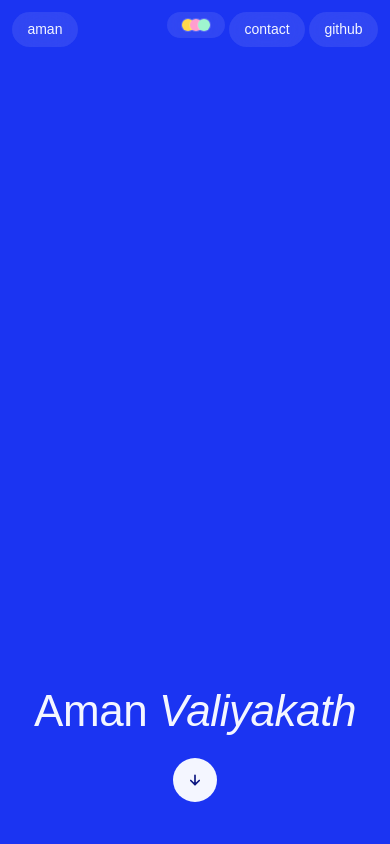
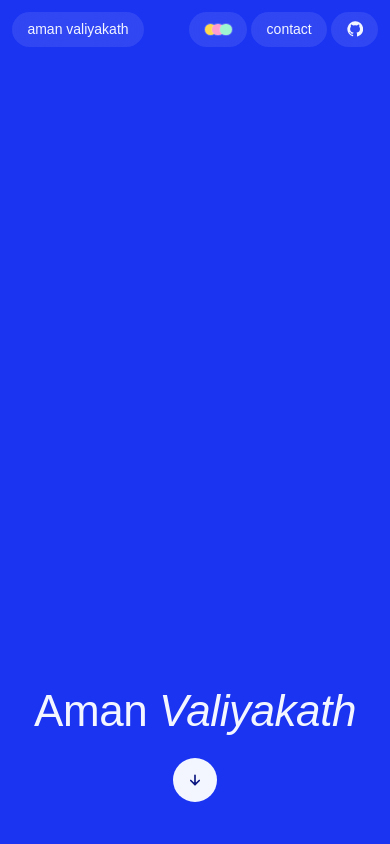
Before and after one commit to amansxcalibur/portfolio, a Next.js app: page / in a window 390 px wide. Shown: the top 844 px of the page. Built offline with nearby package versions, Linux system fonts and the light colour scheme; a web font is replaced by a local one.

Commit message:
feat: github logo and full name in the mobile nav; even island heights

```diff
--- a/src/components/icons.tsx
+++ b/src/components/icons.tsx
@@ -66,3 +66,16 @@ export function SquiggleIcon({ className }: { className?: string }) {
     </svg>
   );
 }
+
+export function GitHubIcon({ className }: { className?: string }) {
+  return (
+    <svg
+      viewBox="0 0 24 24"
+      aria-hidden="true"
+      fill="currentColor"
+      className={className ?? "size-[0.85em]"}
+    >
+      <path d="M12 .5a11.5 11.5 0 0 0-3.64 22.41c.58.1.79-.25.79-.56v-2c-3.2.7-3.88-1.37-3.88-1.37-.52-1.33-1.28-1.69-1.28-1.69-1.04-.71.08-.7.08-.7 1.15.08 1.76 1.19 1.76 1.19 1.03 1.76 2.69 1.25 3.35.96.1-.75.4-1.25.73-1.54-2.55-.29-5.24-1.28-5.24-5.69 0-1.26.45-2.28 1.19-3.09-.12-.29-.52-1.46.11-3.05 0 0 .97-.31 3.17 1.18a11 11 0 0 1 5.77 0c2.2-1.49 3.17-1.18 3.17-1.18.63 1.59.23 2.76.11 3.05.74.81 1.19 1.83 1.19 3.09 0 4.42-2.69 5.39-5.26 5.68.41.36.78 1.06.78 2.14v3.17c0 .31.21.67.8.56A11.5 11.5 0 0 0 12 .5Z" />
+    </svg>
+  );
+}
--- a/src/components/navigation/navOverlay.tsx
+++ b/src/components/navigation/navOverlay.tsx
@@ -1,6 +1,7 @@
 "use client";
 
 import Link from "next/link";
+import { GitHubIcon } from "@/components/icons";
 import { GITHUB_URL } from "@/content/links";
 import Pill from "./pill";
 import { HashLink } from "./hashLink";
@@ -8,6 +9,10 @@ import { ThemeSwitch } from "./themeSwitch";
 
 /** Sections of the current page, by id. */
 const NAV_LINKS = [{ label: "contact", to: "end" }];
+
+// On phones the theme and GitHub islands drop their words. Without a line of
+// text inside they would shrink in height, so hold them to a text island's height.
+const compactClass = "max-sm:min-h-[calc(1lh+1em)]";
 
 // Hover balloons an island with a big overshoot. Its size grows in the layout
 // (text and em padding), so it shoves its neighbours aside instead of covering them.
@@ -22,17 +27,26 @@ export default function NavOverlay() {
         className="pointer-events-none fixed top-0 z-50 flex w-full items-start justify-between gap-2 p-[clamp(0.75rem,1vw,1.25rem)] text-[clamp(0.875rem,1.15vw,1.25rem)]"
       >
         <Link href="/" className={linkClass}>
-          aman<span className="max-sm:hidden"> valiyakath</span>
+          aman<span className="max-[20rem]:hidden"> valiyakath</span>
         </Link>
         <div className="flex items-start gap-1">
-          <ThemeSwitch className={linkClass} />
+          <ThemeSwitch className={`${linkClass} ${compactClass}`} />
           {NAV_LINKS.map(({ label, to }) => (
             <HashLink key={label} to={to} className={linkClass}>
               {label}
             </HashLink>
           ))}
-          <a href={GITHUB_URL} target="_blank" rel="noreferrer" className={linkClass}>
-            github
+          <a
+            href={GITHUB_URL}
+            target="_blank"
+            rel="noreferrer"
+            aria-label="GitHub"
+            className={`inline-flex items-center max-[23rem]:hidden ${linkClass} ${compactClass}`}
+          >
+            <GitHubIcon className="size-[1.15em] sm:hidden" />
+            <span aria-hidden="true" className="max-sm:hidden">
+              github
+            </span>
           </a>
         </div>
       </nav>
```
